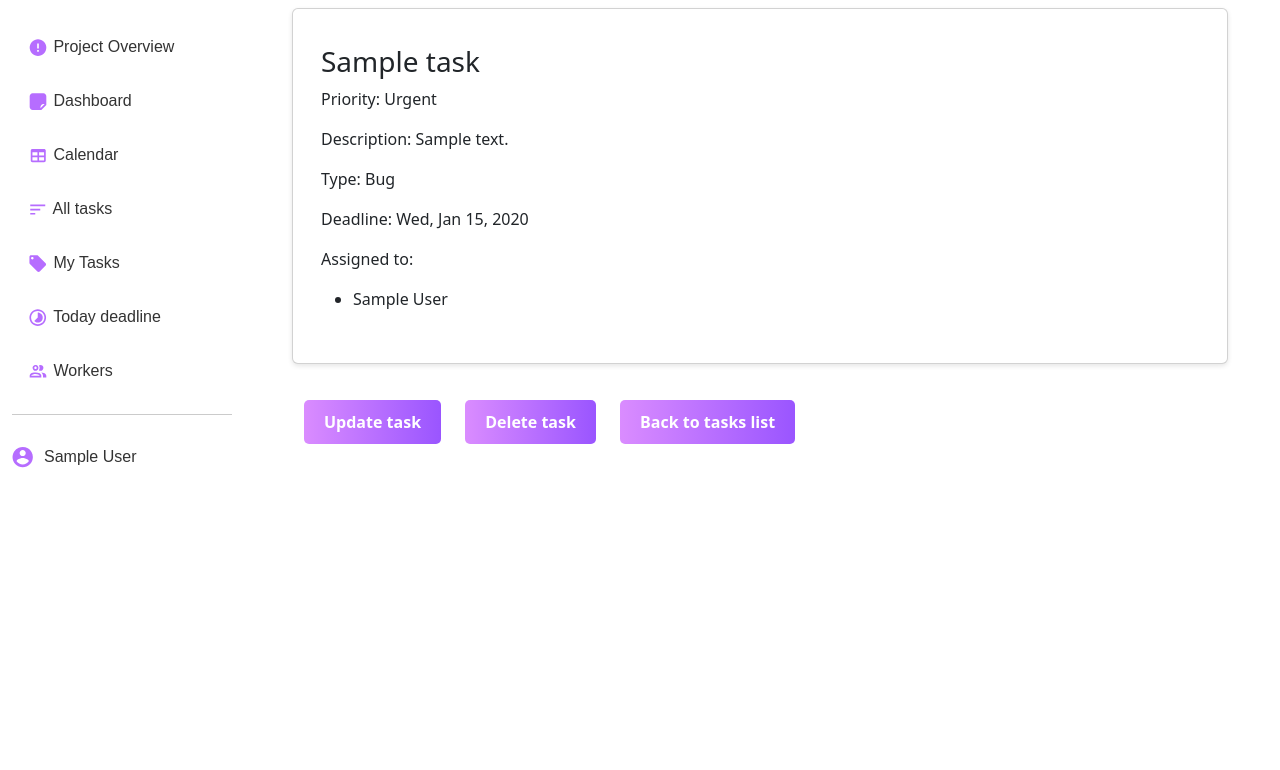
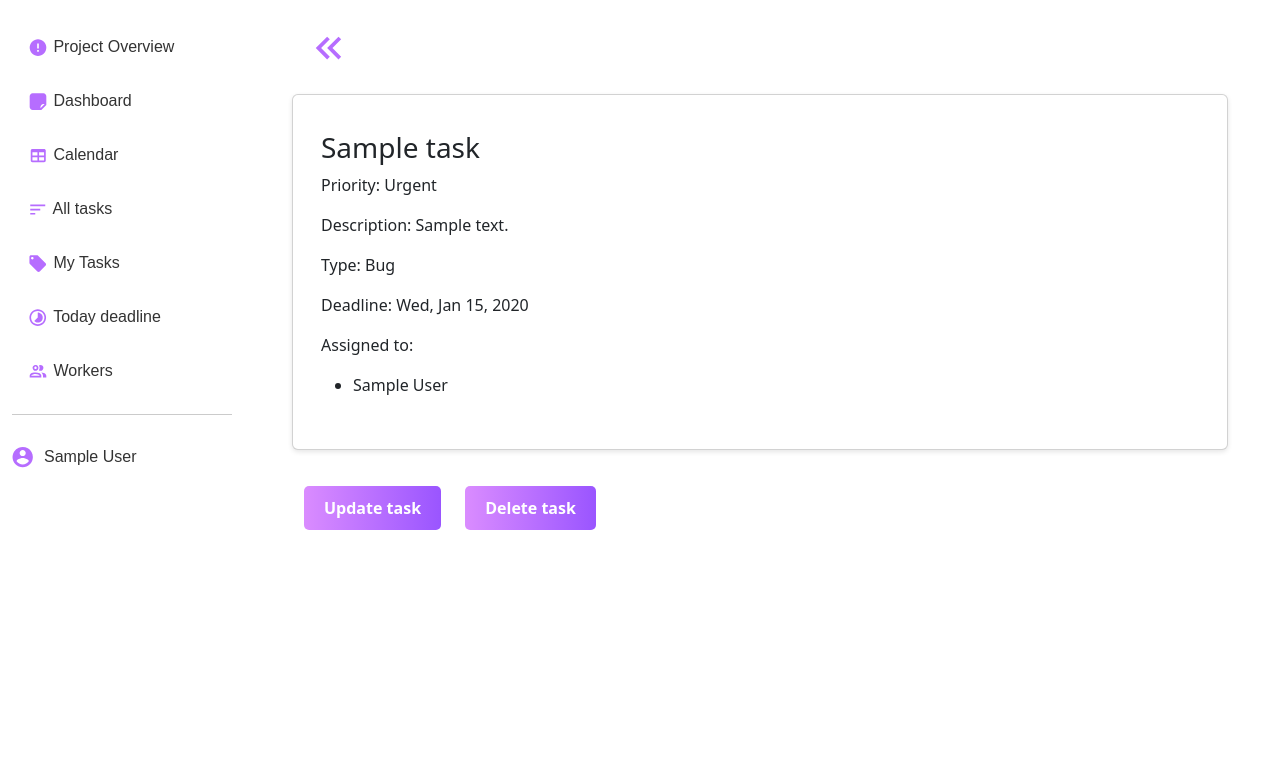
Before and after one commit to oleksandra-shershen/task-manager, a Django app: page /tasks/1/ in a window 1280 px wide. Shown: the part 60-830 px from the top of the page. Run offline with Django 4.2, Linux system fonts and the light colour scheme; a user stored in the database is signed in; tables that the repository leaves empty hold one stand-in row (values such as "Sample post").

Commit message:
Add icon to return to page with all tasks

```diff
--- a/templates/task_manager/task_detail.html
+++ b/templates/task_manager/task_detail.html
@@ -22,7 +22,7 @@
 
     .disabled-btn {
         background: #CCCCCC;
-        color: #666666;
+        color: #ffffff;
         cursor: not-allowed;
     }
 
@@ -32,6 +32,11 @@
 {% load static %}
 
 {% block content %}
+<div class="mt-3">
+    <a href="{% url 'task_manager:tasks' %}">
+        <img src="{% static 'img/back.svg' %}" alt="Back" width="50" height="50" style="margin-bottom: 20px">
+    </a>
+</div>
 <div class="task-container card">
     <div class="card-body">
         <h3 class="card-title">{{ task.name }}</h3>
@@ -55,6 +60,5 @@
     <a href="{% if request.user in task.assignees.all %}{% url 'task_manager:task-delete' pk=task.id %}
     {% else %}#{% endif %}"
        class="gradient-btn {% if request.user not in task.assignees.all %}disabled-btn{% endif %}">Delete task</a>
-  <a href="{% url 'task_manager:tasks' %}" class="gradient-btn">Back to tasks list</a>
 </div>
 {% endblock %}
```
Also changed, not shown: static/img/back.svg (added). Lines whose indentation alone changed are shown as unchanged.
